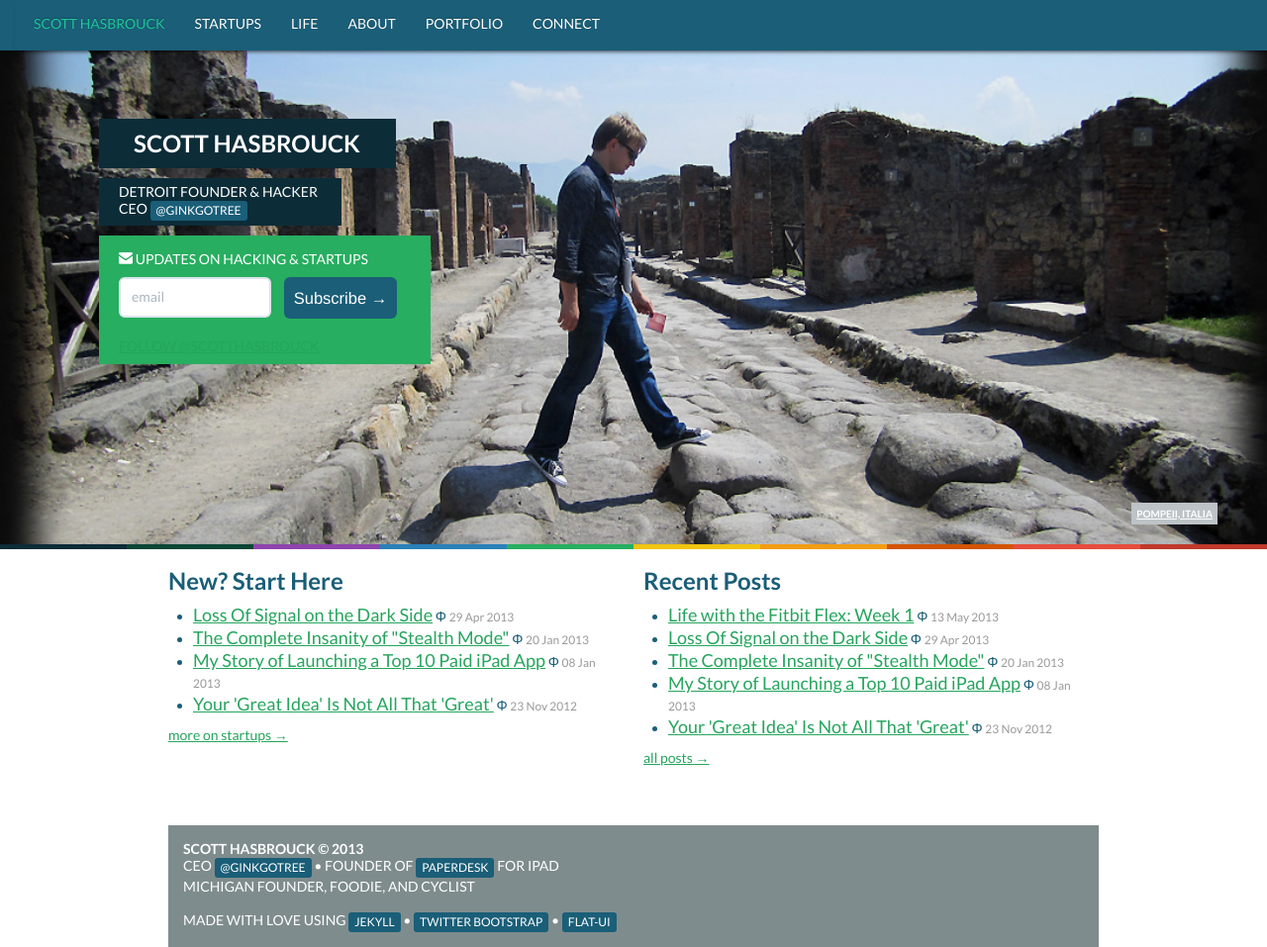
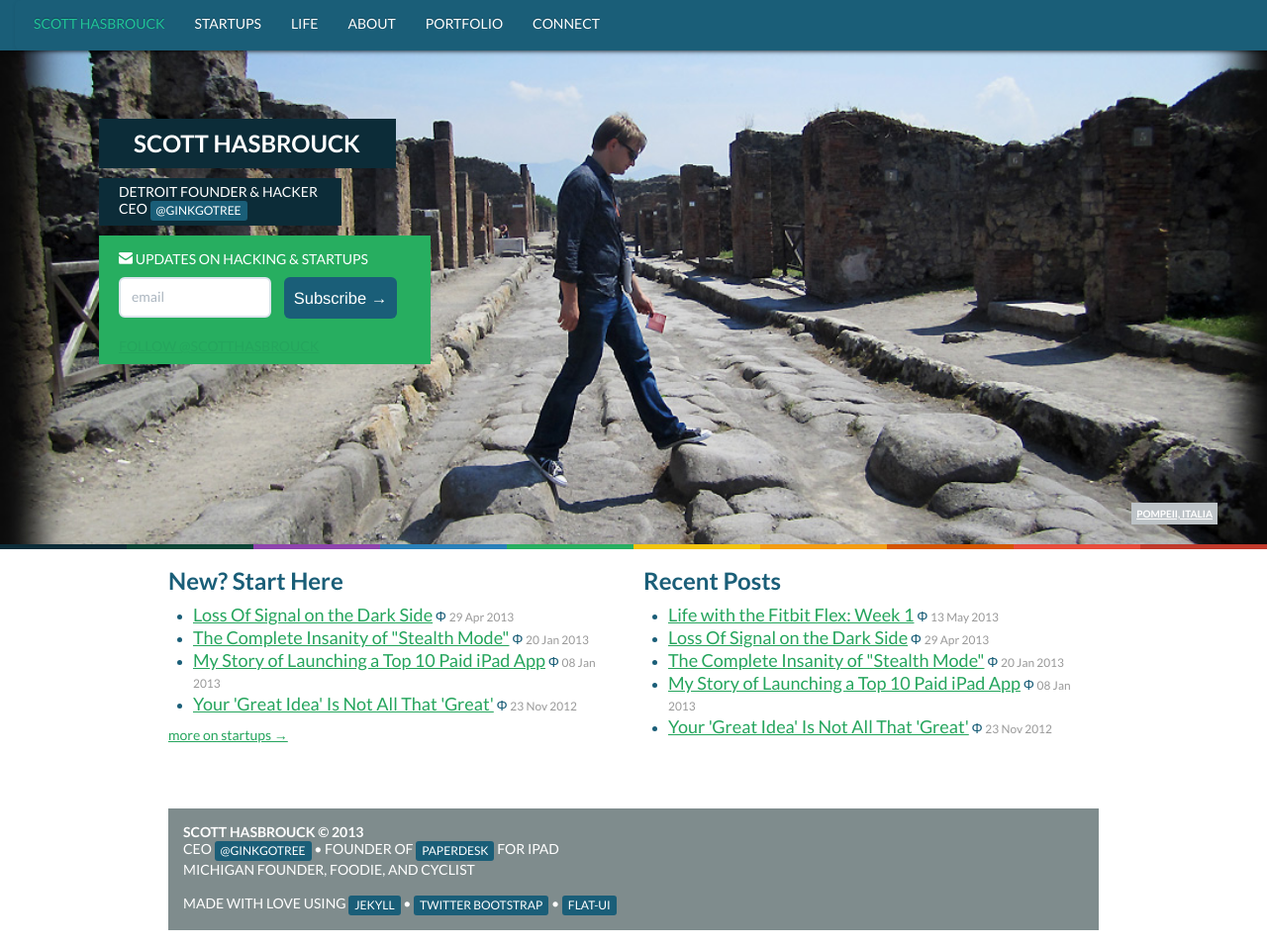
Before and after one commit to scotthasbrouck/scotthasbrouck.github.io, a Jekyll site: the page built from index.html, in a window 1280 px wide and 957 px high. Shown: the whole window at 99% size. Built offline with Jekyll 4.4.1, drawn with Linux system fonts in a browser that asks for light colours; the list of posts is cut into pages by our own code; comment, search, counter and statistics services are not loaded.

Commit message:
Comments out archive page for now

```diff
--- a/index.html
+++ b/index.html
@@ -20,6 +20,6 @@ title: scott hasbrouck
 		  <li><a href="{{ post.url }}" style="font-size:18px;">{{ post.title }}</a> &Phi; <small class="muted">{{ post.date | date_to_string }}</small></li>
 		{% endfor %}
 		</ul>
-		<a href="/archive">all posts &#8594;</a>
+		<!-- <a href="/archive">all posts &#8594;</a> -->
 	</div>
 </div>
```
